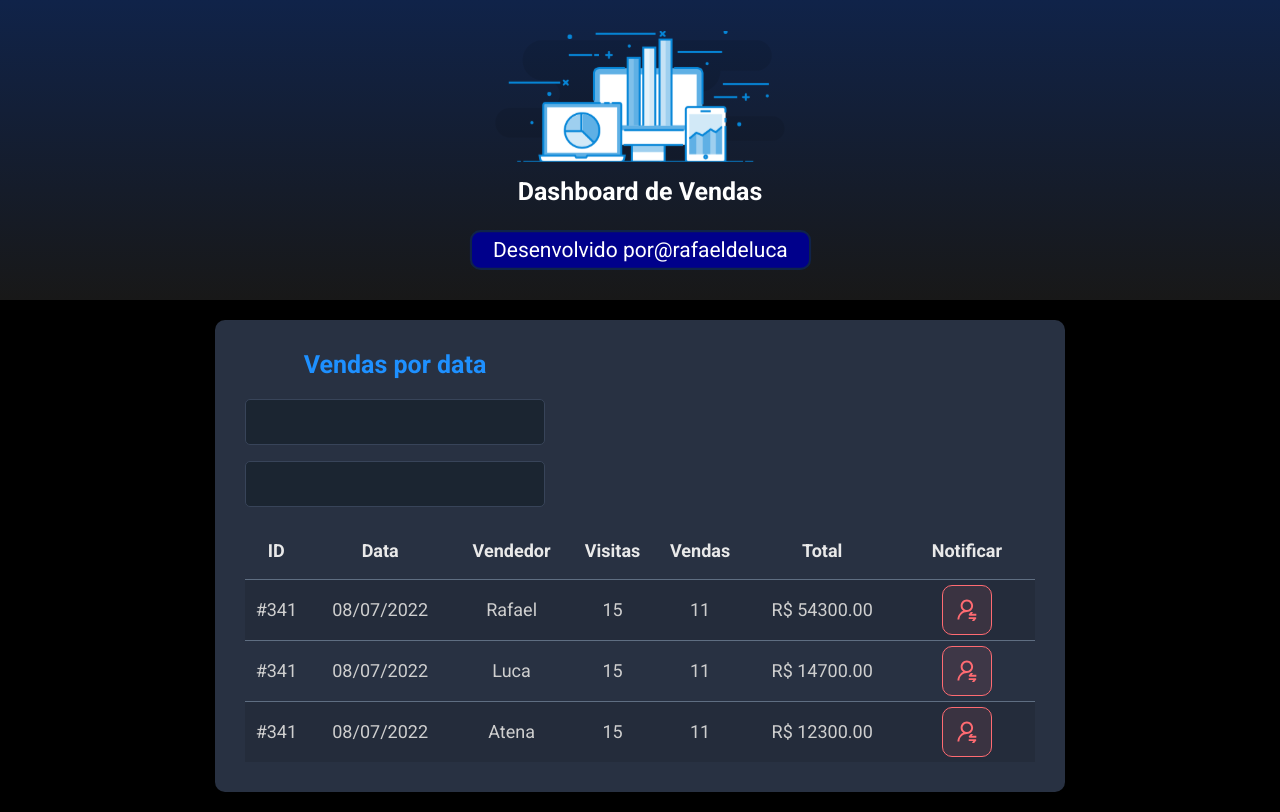
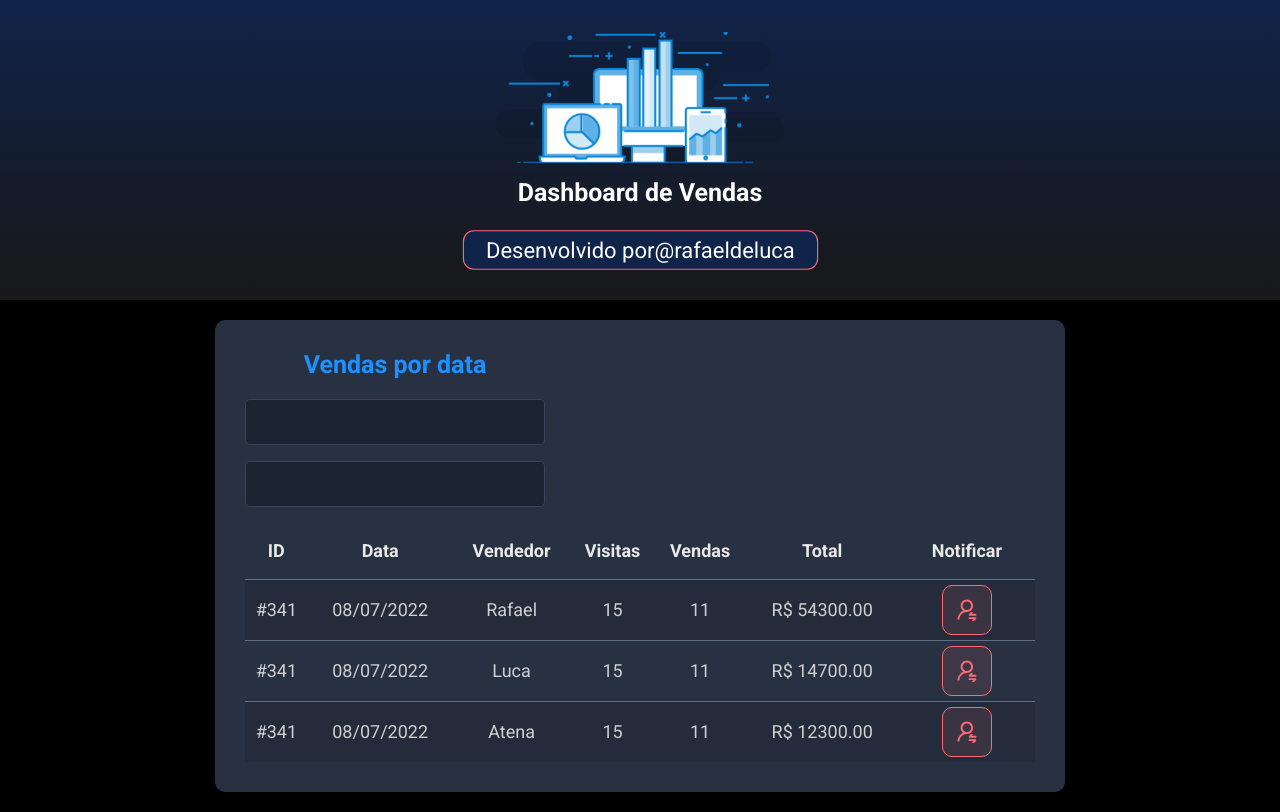
Before and after one commit to rafaelgauderio/java-typescript-react-vendas, a React (Vite) app in the folder frontweb/: page / in a window 1280 px wide. In both pictures the pointer is over the element 640 px from the left and 249 px from the top of the page. Built offline with nearby package versions, Linux system fonts and the light colour scheme.

Commit message:
Button effects on hover

```diff
--- a/frontweb/src/components/Header/styles.css
+++ b/frontweb/src/components/Header/styles.css
@@ -33,6 +33,7 @@ header {
   }
 
   .vendas-logo-container p:hover {
-        transform: scale(1.05);
-        background-color: darkblue;
+        transform: scale(1.1);
+        background-color: #102349;
+        border: 1px solid #ff6b72;
   }
```
